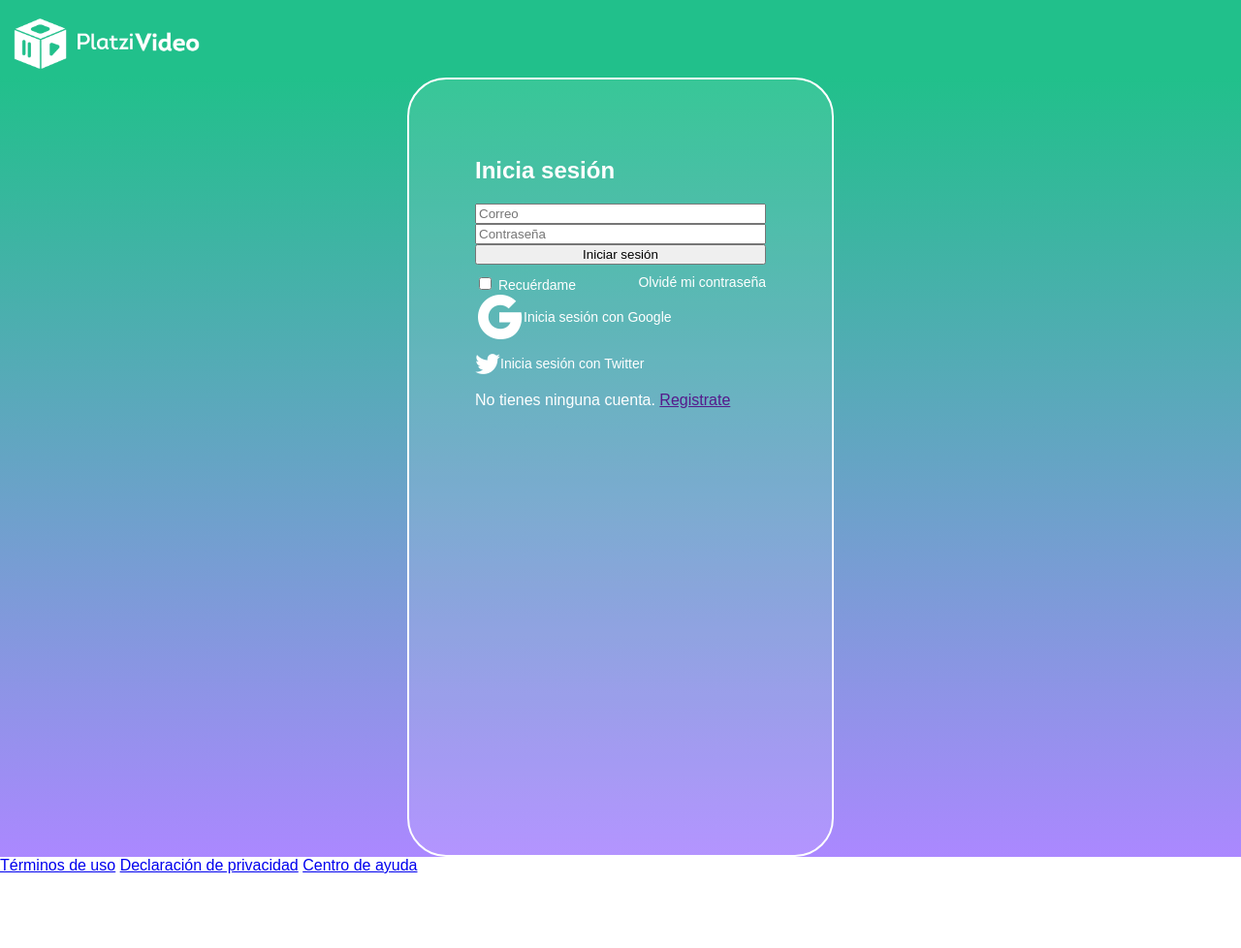
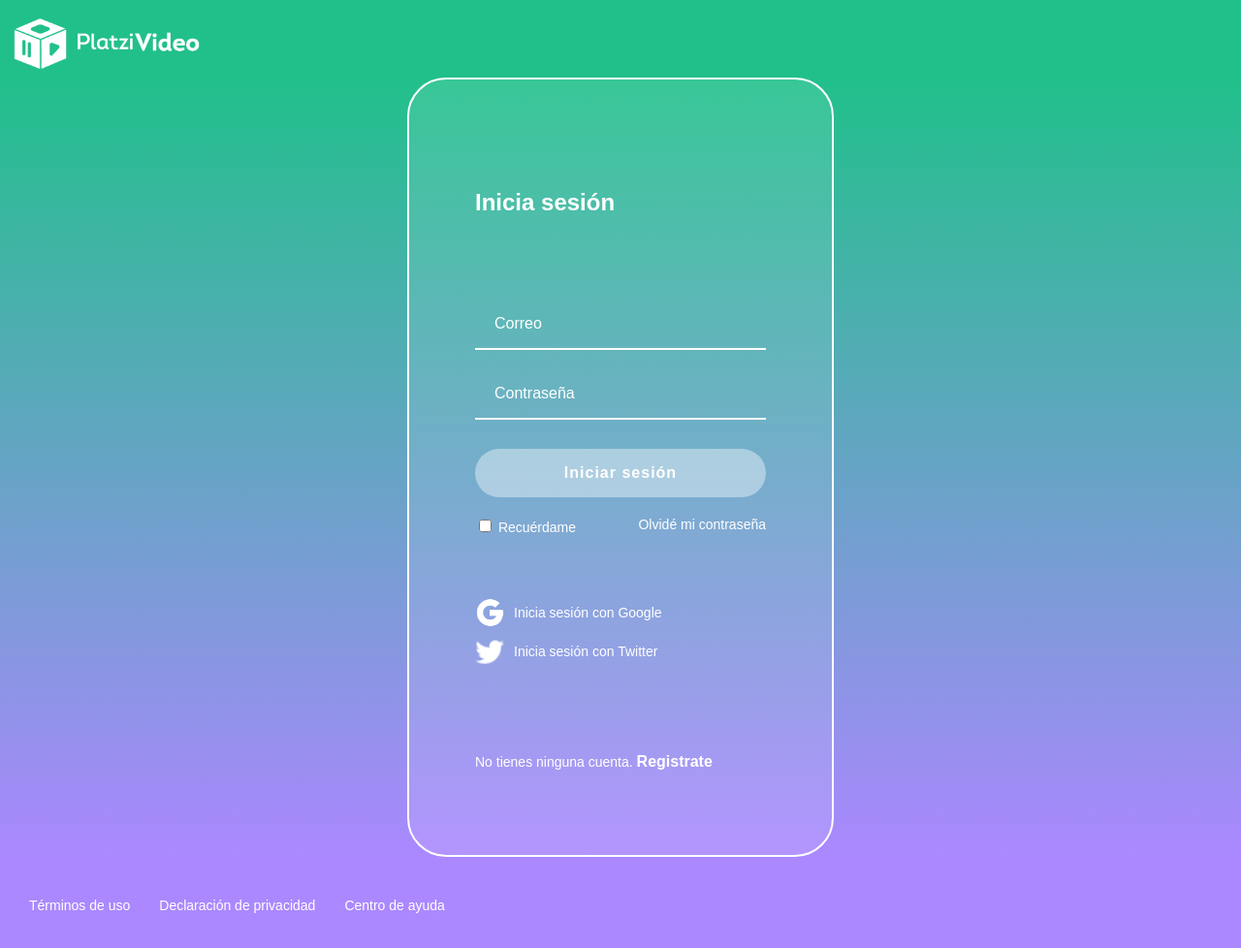
Before and after one commit to kristianlom/platzi-Frontend-Developer, a plain HTML site: page iniciar-sesion.html in a window 1280 px wide. Shown: the whole page at 97% size. Before the commit the page ends 902 px from the top, so only its background shows below. Drawn offline with Linux system fonts and the light colour scheme.

Commit message:
Estilización de inputs y footer en la pantalla de login.

```diff
--- a/styles.css
+++ b/styles.css
@@ -36,6 +36,9 @@ body {
     padding: 60px 68px 40px;
     min-height: 700px;
     width: 300px;
+    display: flex;
+    justify-content: space-around;
+    flex-direction: column;
 }
 
 .login__container--form {
@@ -70,3 +73,76 @@ body {
     font-size: 14px;
     margin-bottom: 10px;
 }
+
+.login__container--social-media > div > img {
+    width: 30px;
+    margin-right: 10px;
+}
+
+.login__container--register {
+    font-size: 14px;
+}
+
+.login__container--register a {
+    font-size: 16px;
+    color: white;
+    font-weight: bold;
+    text-decoration: none;
+}
+
+.login__container--register a:hover {
+    text-decoration: underline;
+}
+
+.input {
+    background-color: transparent;
+    border-left: 0;
+    border-right: 0;
+    border-top: 0;
+    border-bottom: 2px solid white;
+    font-size: 16px;
+    font-family: 'Muli', sans-serif;
+    margin-bottom: 20px;
+    padding: 0 20px;
+    outline: none;
+    height: 50px;
+    color: white;
+}
+
+::placeholder {
+    color: white;
+}
+
+.button {
+    background-color: rgba(255, 255, 255, 0.4);
+    border: none;
+    border-radius: 25px;
+    color: white;
+    cursor: pointer;
+    font-size: 16px;
+    font-weight: bold;
+    font-family: 'Muli', sans-serif;
+    height: 50px;
+    letter-spacing: 1px;
+    margin: 10px 0;
+}
+
+.footer {
+    background-color: #AB88FF;
+    display: flex;
+    align-items: center;
+    height: 100px;
+    width: 100%;
+}
+
+.footer a {
+    color: white;
+    cursor: pointer;
+    font-size: 14px;
+    padding-left: 30px;
+    text-decoration: none;
+}
+
+.footer a:hover {
+    text-decoration: underline;
+}
```
